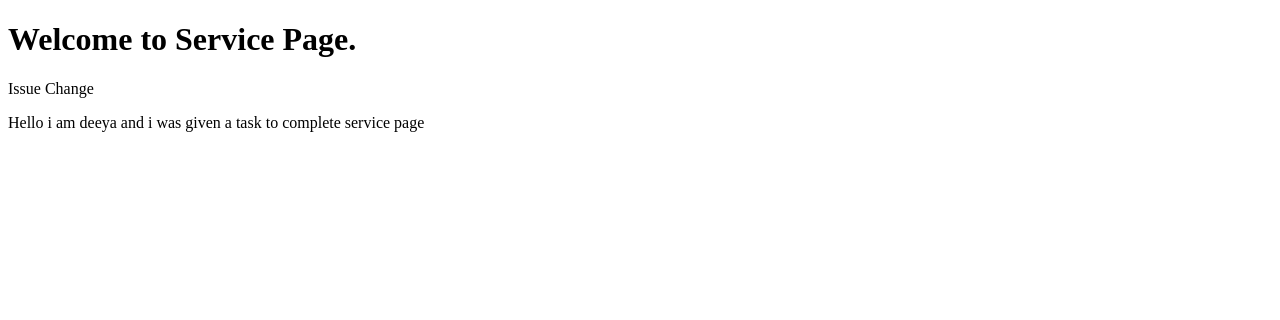
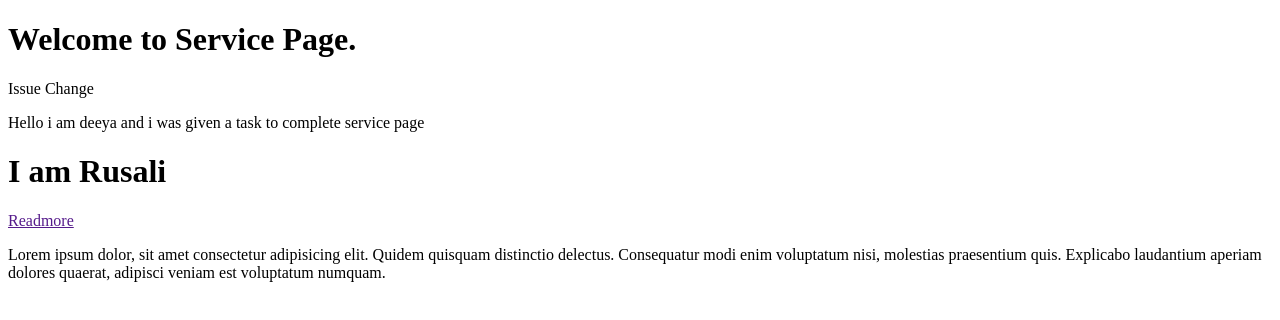
Before and after one commit to codeit-np/business_theme, a plain HTML site: page service.html in a window 1280 px wide. Drawn offline with Linux system fonts and the light colour scheme.

Commit message:
added readmore and para

```diff
--- a/service.html
+++ b/service.html
@@ -10,5 +10,8 @@
     <h1>Welcome to Service Page.</h1>
     <p>Issue Change</p>
     <p>Hello i am deeya and i was given a task to complete service page</p>
+    <h1>I am Rusali</h1>
+    <a href="">Readmore</a>
+    <p>Lorem ipsum dolor, sit amet consectetur adipisicing elit. Quidem quisquam distinctio delectus. Consequatur modi enim voluptatum nisi, molestias praesentium quis. Explicabo laudantium aperiam dolores quaerat, adipisci veniam est voluptatum numquam.</p>
 </body>
 </html>
```
